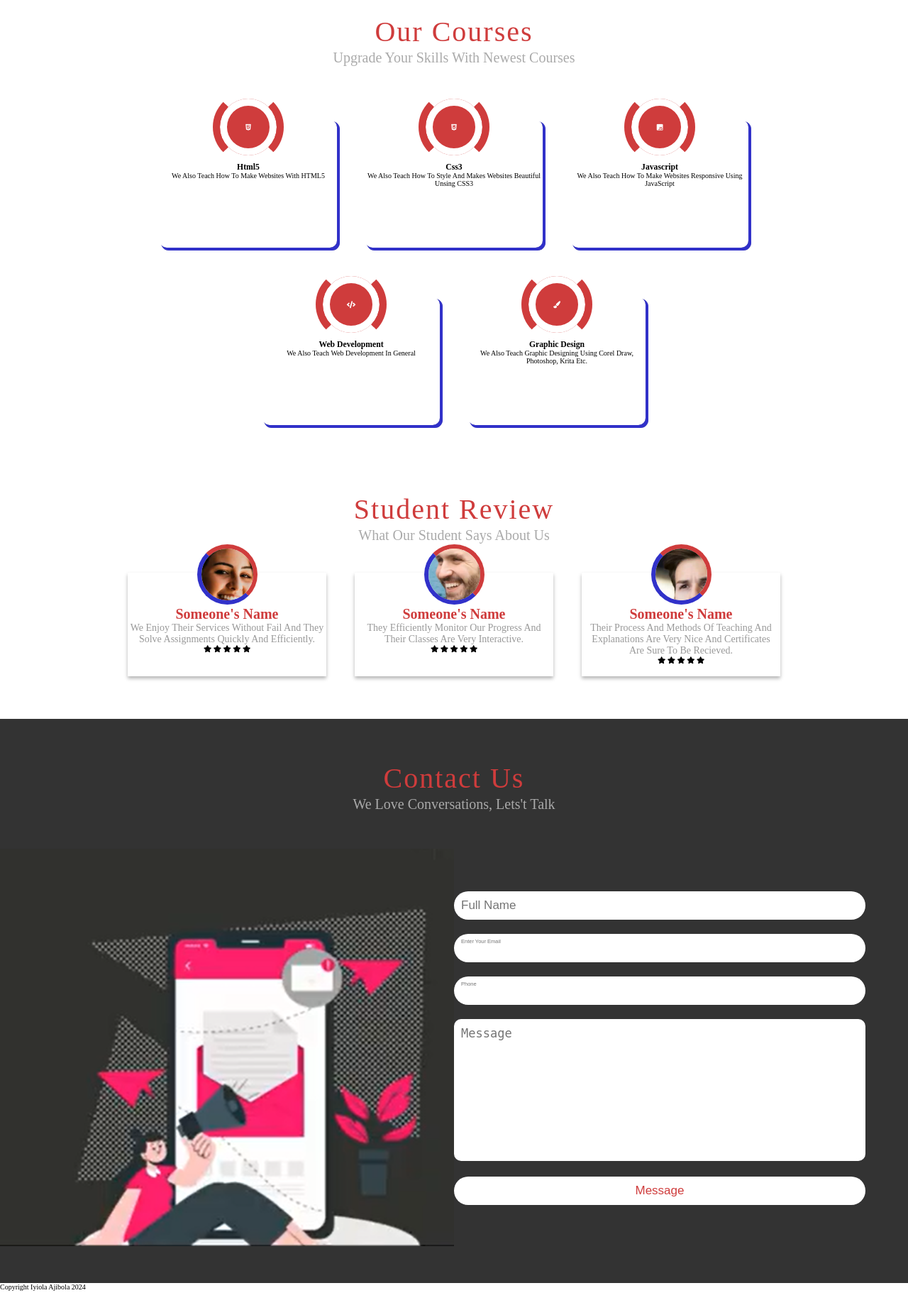
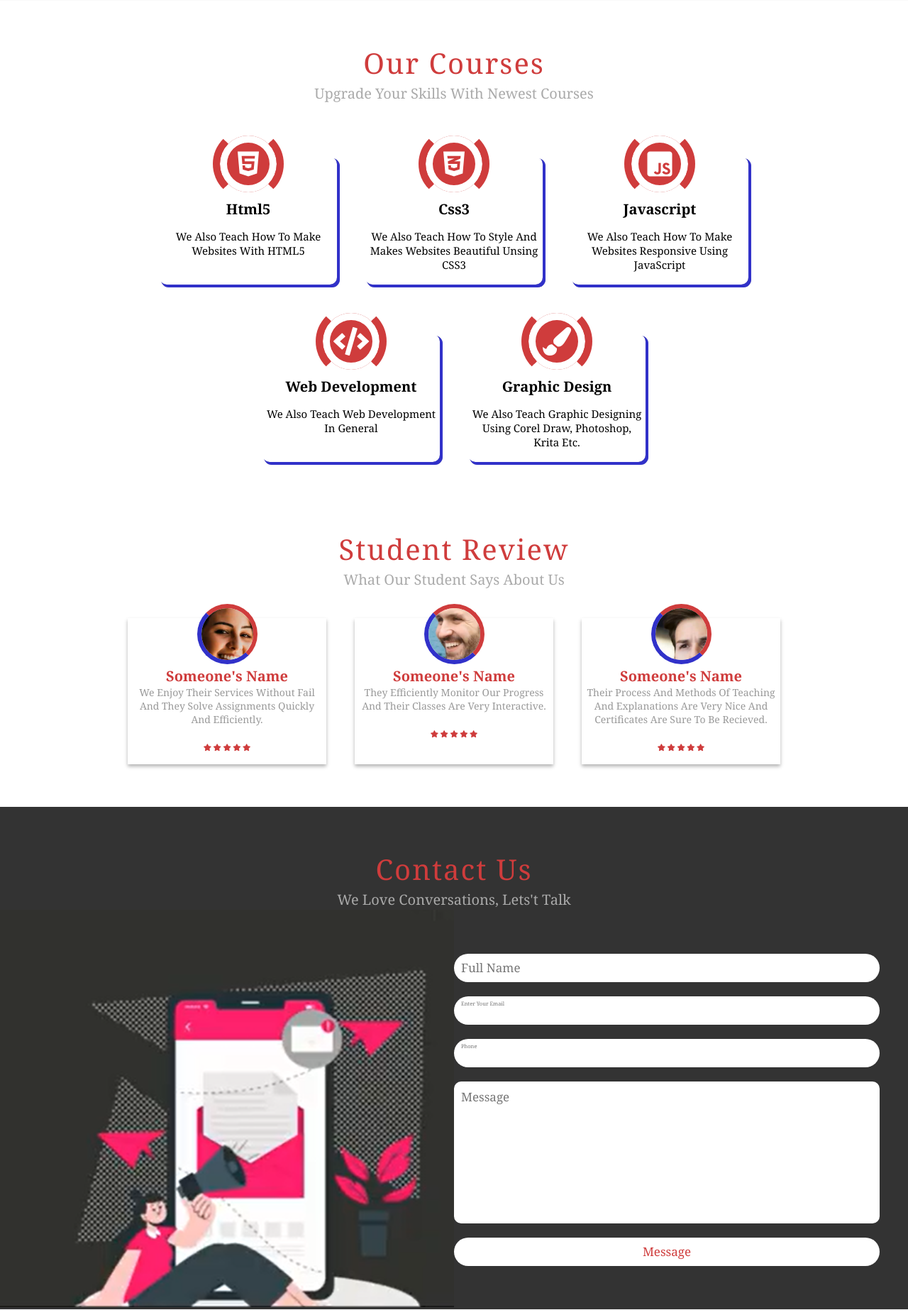
Before and after one commit to Iyio-dev/-Teaching-Website-, a PHP site: page / in a window 1280 px wide. Shown: the part 2274-4120 px from the top of the page at 71% size. Before the commit the page ends 4093 px from the top, so only its background shows below. Run offline with PHP 8.4, Linux system fonts and the light colour scheme.

Commit message:
Add files via upload

```diff
--- a/style.css
+++ b/style.css
@@ -6,6 +6,7 @@
     outline: none;
     box-sizing: border-box;
     scroll-behavior: smooth;
+    font-family: Cambria, Cochin, Georgia, Times, 'Times New Roman', serif;
 }
 :root{
     --pink: rgb(207, 60, 60);
@@ -342,6 +373,13 @@ header .logo i{
     padding-top: 4rem;
     flex-wrap: wrap;
 }
+.course .box-container h3{
+    font-size: 20px;
+}
+.course .box-container p{
+    font-size: 15px;
+    padding-top: 15px;
+}
 .course .box-container .box{
     height: 18rem;
     width: 25rem;
@@ -368,6 +406,7 @@ header .logo i{
     border-left: 1rem solid var(--pink);
     border-right: 1rem solid var(--pink);
     box-shadow: 0 0 0 1rem #fff inset;
+    font-size: 40px;
 }
 .review{
     background: #fff;
@@ -386,6 +425,7 @@ header .logo i{
     box-shadow: 0 .3rem .5rem rgba(0, 0, 0, 0.3);
     margin-left: 2rem;
     margin-right: 2rem;
+    padding-top: 20px;
 }
 .review .box-container .box img{
     height: 8.5rem;
@@ -408,30 +448,44 @@ header .logo i{
     padding: 0 .3rem;
     transition: .1s;
 }
+.review .box-container .box i{
+    color: var(--pink);
+    padding-top: 25px;
+    font-size: 10px;
+}
 .review .box-container .box:hover{
     transform: translateY(-10px)
 }
 .contact{
     background: #333;
+    align-items: center;
+    justify-content: center;
 }
 
 .contact .row{
     display: flex;
     align-items: center;
     justify-content: center;
-    padding: 5rem 0;
+    padding: 0rem 0;
 }
 .contact .row .image img{
     width: 50vw;
     height: 70vh;
 }
+.contact .row .form-container form{
+    width: 100%;
+    display: flex;
+    flex-direction: column;
+    margin-right: 40px;
+}
 .contact .row .form-container{
-    width: 50%;
-    padding-right: 6rem;
+    width: 100%;
+    display: flex;
+    align-items: center;
+    justify-content: center;
 }
 .contact .row .form-container input, textarea{
     height: 4rem;
-    width: 100%;
     background: #fff;
     border: none;
     border-radius: 5rem;
@@ -440,6 +494,7 @@ header .logo i{
     color: var(--pink);
     font-size: 1.7rem;
     transition: .2s linear;
+    width: 100%;
 }
 .contact .row .form-container textarea{
     height: 20rem;
@@ -454,3 +509,14 @@ header .logo i{
     font-size: .75rem;
     transform: translateY(-130%);
 }
+
+.copyright{
+    width: 100%;
+    display: flex;
+    align-items: center;
+    justify-content: center;
+    margin-top: 40px;
+    color: rgb(87, 77, 77);
+    margin-bottom: 100px;
+    font-size: 20px;
+}
```
Also changed, not shown: other parts of style.css (+39 -9 lines).
